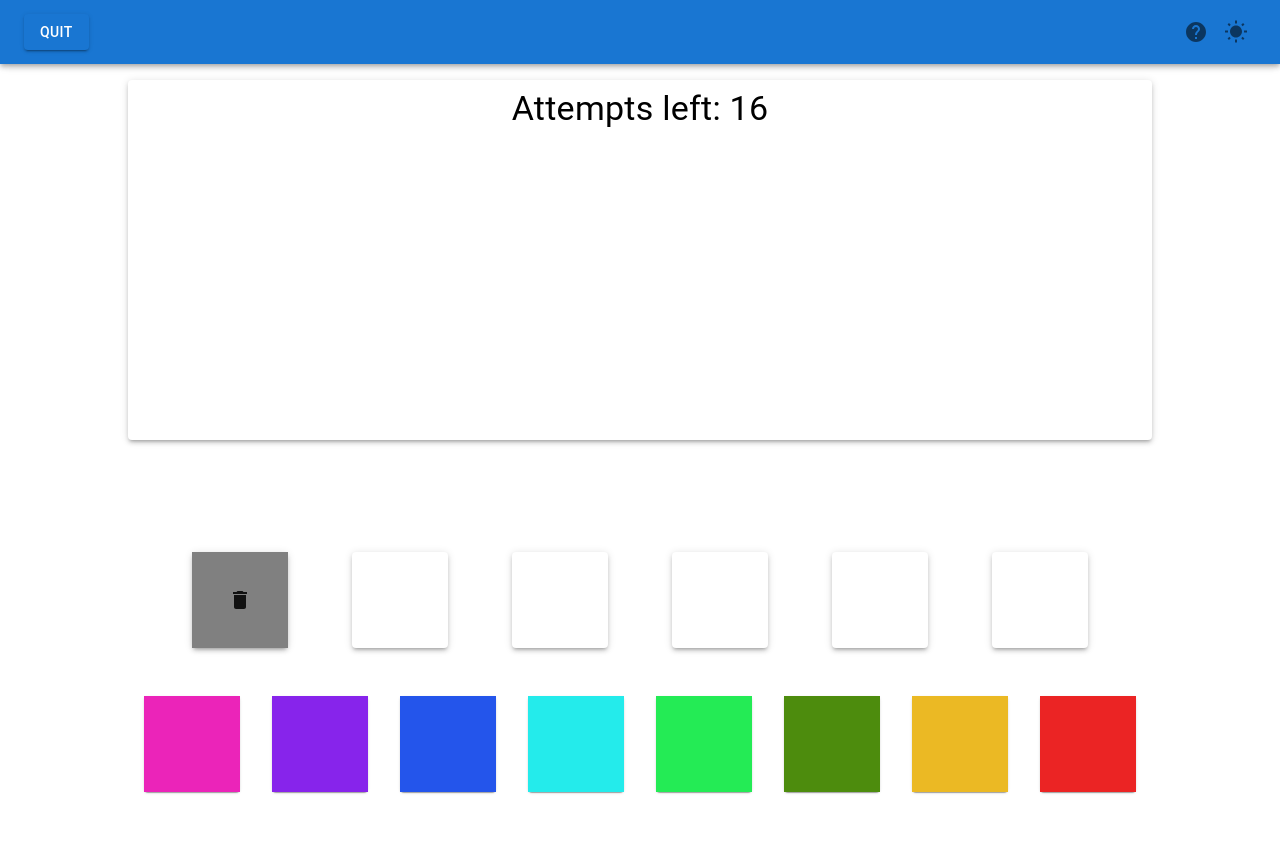
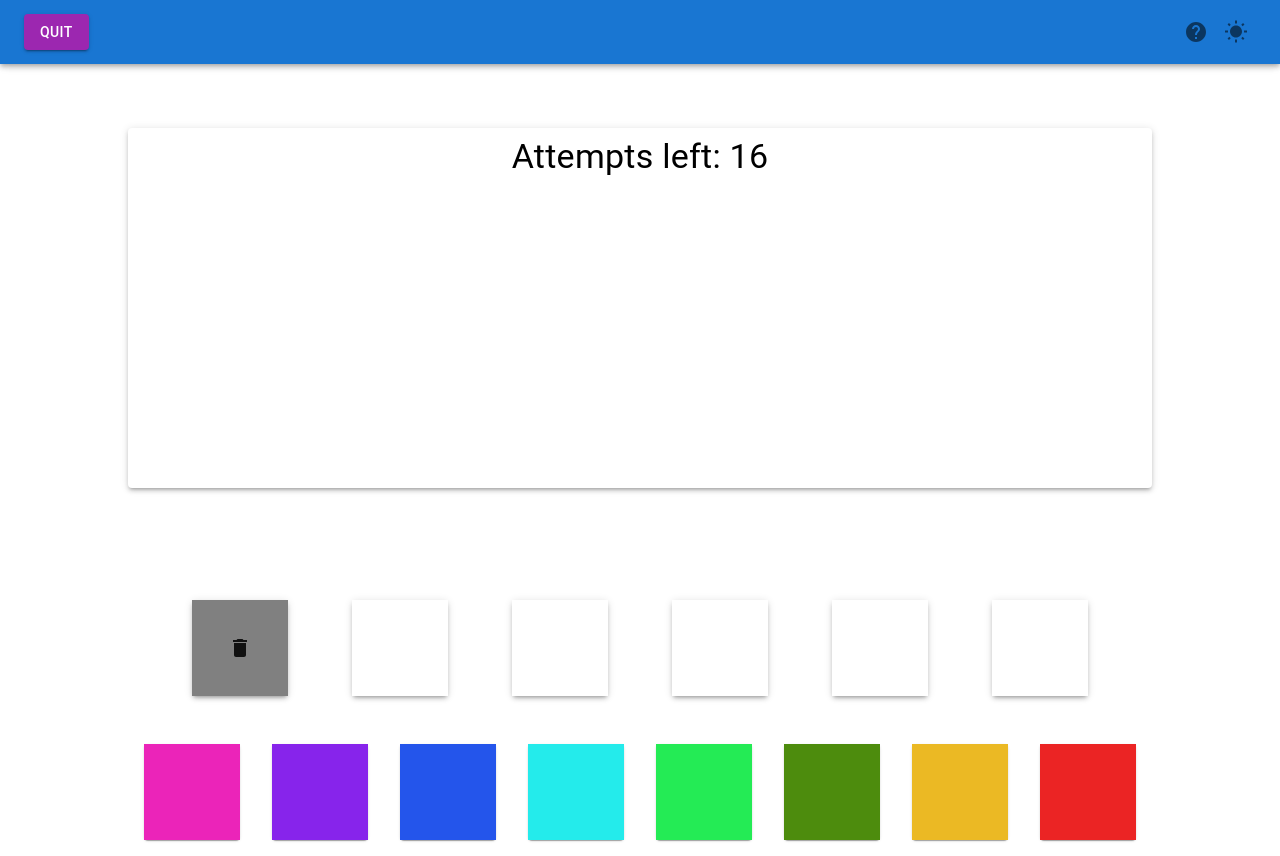
Before and after one commit to magnus-schj/code-breaker, a React (Vite) app: page / in a window 1280 px wide. Both pictures are taken after a click on the button "START GAME". Before the commit the page ends 808 px from the top, so only its background shows below. Built offline with nearby package versions, Linux system fonts and the light colour scheme.

Commit message:
some styling with theme

```diff
--- a/src/components/Game/Game.component.tsx
+++ b/src/components/Game/Game.component.tsx
@@ -9,7 +9,7 @@ import HelpComponent from "../Help/Help.component";
 
 import { AnimatePresence, motion } from "framer-motion";
 
-import { AppBar, Toolbar, Button, IconButton } from "@mui/material";
+import { AppBar, Toolbar, Button, IconButton, useTheme } from "@mui/material";
 import { Help } from "@mui/icons-material";
 import Confetti from "../Confetti/Confetti.component";
 
@@ -17,6 +17,7 @@ interface Props {
   setGameInitialized: React.Dispatch<React.SetStateAction<boolean>>;
 }
 const Game: FC<Props> = ({ setGameInitialized }) => {
+  const theme = useTheme();
   const dispatch = useAppDispatch();
 
   const inputs = useAppSelector((state) => state.inputs);
@@ -33,7 +34,12 @@ const Game: FC<Props> = ({ setGameInitialized }) => {
   }, []);
 
   return (
-    <div className="game">
+    <div
+      style={{
+        background: theme.palette.background.default,
+        paddingTop: "3rem",
+      }}
+    >
       {codeSlice.codeBroken && <Confetti />}
 
       <Attempts />
--- a/src/components/Header.component.tsx
+++ b/src/components/Header.component.tsx
@@ -1,5 +1,5 @@
 import { Help } from "@mui/icons-material";
-import { AppBar, Toolbar, Button, IconButton } from "@mui/material";
+import { AppBar, Toolbar, Button, IconButton, useTheme } from "@mui/material";
 import { AnimatePresence, motion } from "framer-motion";
 import React, { FC, useContext, useState } from "react";
 import { ThemeContext } from "../ThemeContext";
@@ -12,6 +12,7 @@ interface Props {
 }
 
 const Header: FC<Props> = ({ gameInitialized, setGameInitialized }) => {
+  const theme = useTheme();
   const [helpOpen, setHelpOpen] = useState(false);
   const handleClick = () => {
     setGameInitialized(false);
@@ -22,11 +23,22 @@ const Header: FC<Props> = ({ gameInitialized, setGameInitialized }) => {
   };
   return (
     <>
-      <AppBar position="fixed" color="primary">
+      <AppBar
+        position="fixed"
+        sx={{
+          background: theme.palette.primary.main,
+        }}
+      >
         <Toolbar>
           <span style={{ flexGrow: 1 }}>
             {gameInitialized && (
-              <Button onClick={handleClick} variant="contained">
+              <Button
+                sx={{
+                  background: theme.palette.secondary.main,
+                }}
+                onClick={handleClick}
+                variant="contained"
+              >
                 Quit
               </Button>
             )}
--- a/src/components/Inputs/Inputs.component.tsx
+++ b/src/components/Inputs/Inputs.component.tsx
@@ -2,7 +2,7 @@ import React, { FC } from "react";
 import { Droppable, Draggable } from "react-beautiful-dnd";
 import { useAppDispatch, useAppSelector } from "../../App/hooks";
 
-import { Button, Paper, useMediaQuery } from "@mui/material";
+import { Button, Paper, useMediaQuery, useTheme } from "@mui/material";
 import DeleteIcon from "@mui/icons-material/Delete";
 import {
   codeSlice,
@@ -17,6 +17,8 @@ interface Props {
 }
 
 const Inputs: FC<Props> = ({ allInputsFilled }) => {
+  // theme
+  const theme = useTheme();
   // dispatch and selector
   const dispatch = useAppDispatch();
   const inputs = useAppSelector((state) => state.inputs);
@@ -78,6 +80,7 @@ const Inputs: FC<Props> = ({ allInputsFilled }) => {
             height: belowBreakpoint ? "3rem" : "6rem",
             width: belowBreakpoint ? "3rem" : "6rem",
             margin: belowBreakpoint ? "1" : "2rem",
+            background: theme.palette.background.paper,
           }}
           key={key}
         >
@@ -92,6 +95,7 @@ const Inputs: FC<Props> = ({ allInputsFilled }) => {
                     display: "flex",
                     alignItems: "center",
                     justifyContent: "center",
+                    background: theme.palette.background.paper,
                   }}
                 >
                   {hsl && (
--- a/src/components/Root.component.tsx
+++ b/src/components/Root.component.tsx
@@ -22,7 +22,7 @@ const Root: FC<Props> = () => {
           className="title-screen"
           style={{ background: theme.palette.background.default }}
         >
-          <Typography variant="h3" color="initial">
+          <Typography variant="h3" color={theme.palette.text.primary}>
             Code breaker
           </Typography>
           <div className="button-container">
@@ -34,6 +34,7 @@ const Root: FC<Props> = () => {
                 padding: "1rem",
                 minWidth: "50vw",
                 marginTop: "2rem",
+                background: theme.palette.primary.main,
               }}
             >
               Start game
@@ -52,6 +53,7 @@ const Root: FC<Props> = () => {
                 sx={{
                   minWidth: "100%",
                   padding: "1rem",
+                  background: theme.palette.primary.main,
                 }}
               >
                 Source
--- a/src/themes.ts
+++ b/src/themes.ts
@@ -4,7 +4,7 @@ export const lightTheme = createTheme({
   palette: {
     mode: "light",
     primary: {
-      main: "#90caf9",
+      main: "#1976d2",
       light: "#e3f2fd",
       dark: "#42a5f5",
     },
@@ -18,8 +18,17 @@ export const lightTheme = createTheme({
 export const darkTheme = createTheme({
   palette: {
     mode: "dark",
+    primary: {
+      main: "#517491",
+    },
+    text: {
+      primary: "#fff",
+      secondary: "rgba(255, 255, 255, 0.7)",
+      disabled: "rgba(255, 255, 255, 0.5)",
+    },
     background: {
-      default: "#000",
+      default: "#121212",
+      paper: "rgba(255, 255, 255, 0.4)",
     },
   },
 });
```
